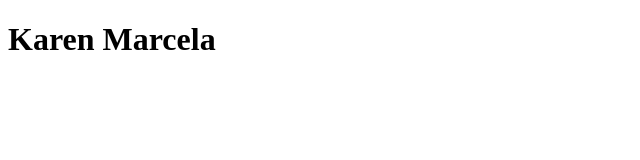
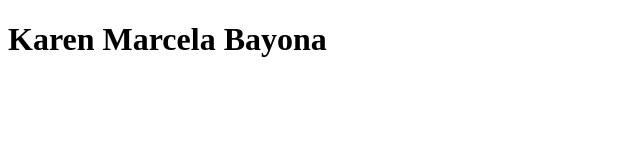
Before and after one commit to KarenMarcela/proyectoclases, a plain HTML site: page index.html in a window 1280 px wide. Shown: the whole page, without its empty margins (0-640 px from the left). Drawn offline with Linux system fonts and the light colour scheme.

Commit message:
Update firts file

```diff
--- a/index.html
+++ b/index.html
@@ -6,6 +6,6 @@
     <title>Document</title>
 </head>
 <body>
-    <h1>Karen Marcela</h1>
+    <h1>Karen Marcela Bayona</h1>
 </body>
 </html>
```
